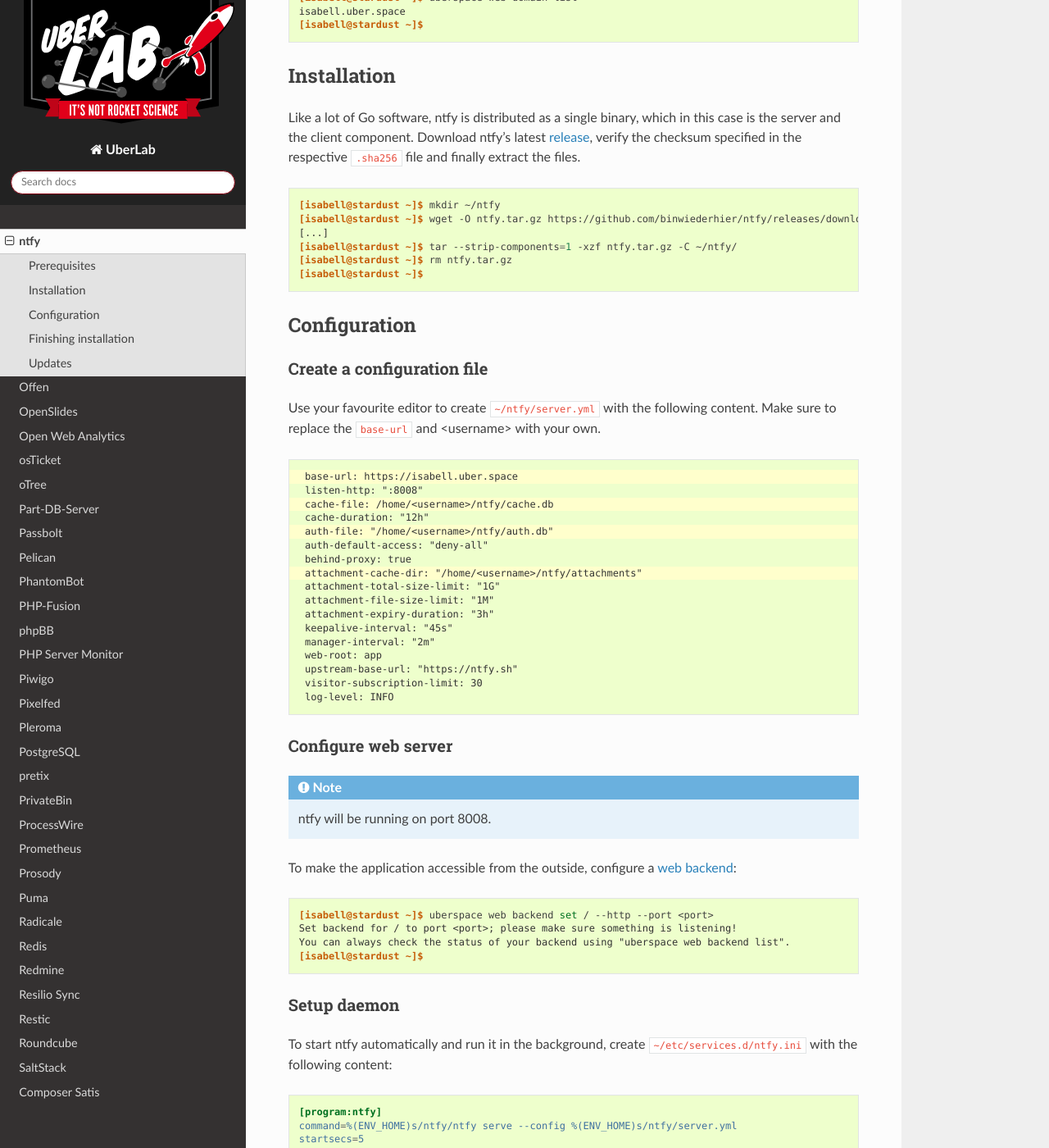
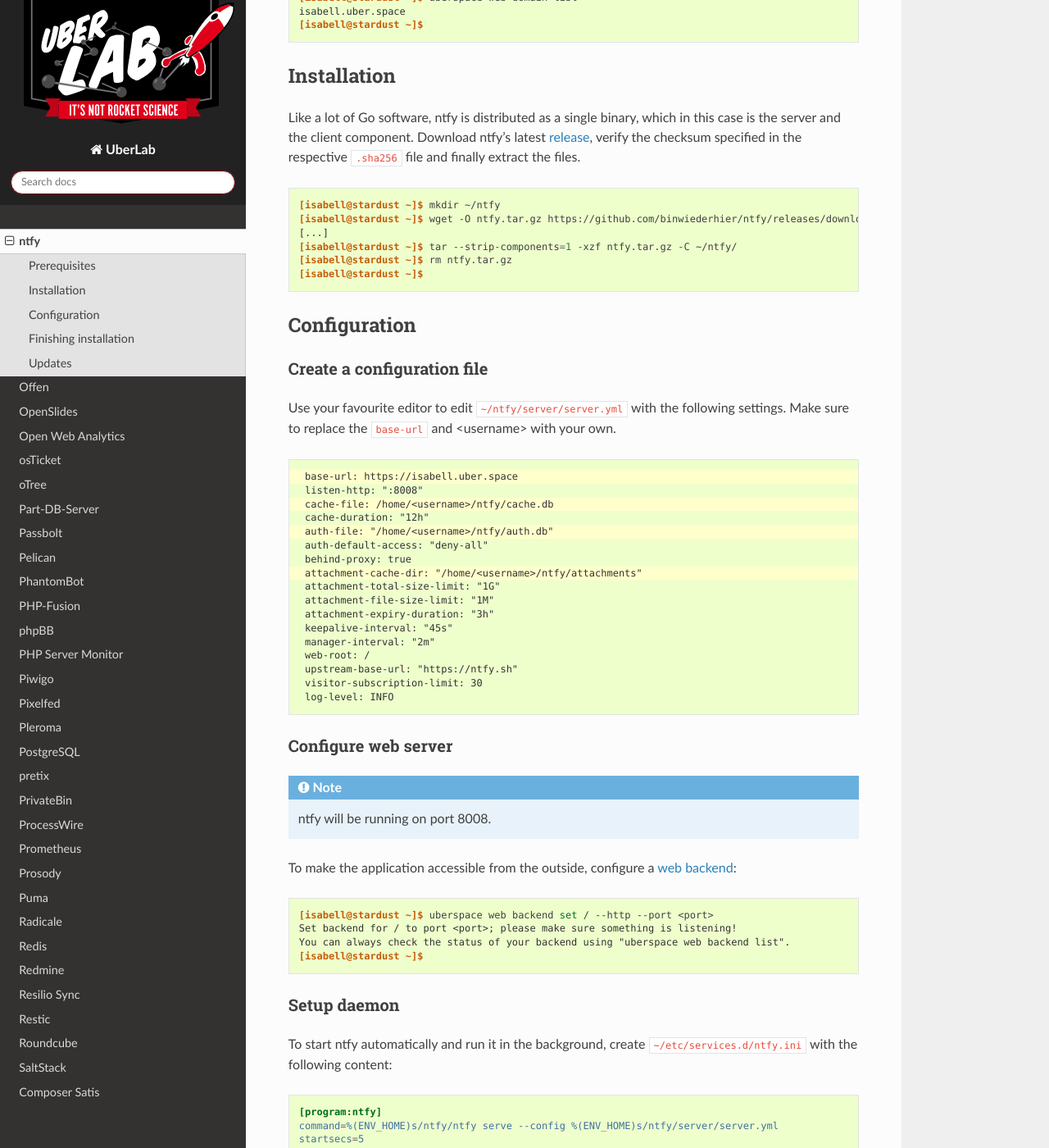
Before and after one commit to Uberspace/lab, a Sphinx documentation site: the page built from source/guide_ntfy.rst, in a window 1280 px wide and 1400 px high, scrolled down 1205 px. Shown: the whole window at 82% size. Built offline with Sphinx 7.4.7 and the Read the Docs theme 2.0.0, drawn with Linux system fonts in a browser that asks for light colours.

Commit message:
[ntfy] update changed config values since v2.0.0

```diff
--- a/source/guide_ntfy.rst
+++ b/source/guide_ntfy.rst
@@ -41,7 +41,7 @@
 ::
 
   [isabell@stardust ~]$ mkdir ~/ntfy
-  [isabell@stardust ~]$ wget -O ntfy.tar.gz https://github.com/binwiederhier/ntfy/releases/download/v1.28.0/ntfy_1.28.0_linux_x86_64.tar.gz
+  [isabell@stardust ~]$ wget -O ntfy.tar.gz https://github.com/binwiederhier/ntfy/releases/download/v2.8.0/ntfy_2.8.0_linux_arm64.tar.gz
   [...]
   [isabell@stardust ~]$ tar --strip-components=1 -xzf ntfy.tar.gz -C ~/ntfy/
   [isabell@stardust ~]$ rm ntfy.tar.gz
@@ -53,7 +53,7 @@
 Create a configuration file
 ---------------------------
 
-Use your favourite editor to create ``~/ntfy/server.yml`` with the following content. Make sure to replace the ``base-url`` and <username> with your own.
+Use your favourite editor to edit ``~/ntfy/server/server.yml`` with the following settings. Make sure to replace the ``base-url`` and <username> with your own.
 
 .. code-block::
  :emphasize-lines: 1,3,5,8
@@ -71,7 +71,7 @@
   attachment-expiry-duration: "3h"
   keepalive-interval: "45s"
   manager-interval: "2m"
-  web-root: app
+  web-root: /
   upstream-base-url: "https://ntfy.sh"
   visitor-subscription-limit: 30
   log-level: INFO
@@ -93,7 +93,7 @@
 .. code-block:: ini
 
   [program:ntfy]
-  command=%(ENV_HOME)s/ntfy/ntfy serve --config %(ENV_HOME)s/ntfy/server.yml
+  command=%(ENV_HOME)s/ntfy/ntfy serve --config %(ENV_HOME)s/ntfy/server/server.yml
   startsecs=5
 
 .. include:: includes/supervisord.rst
```
